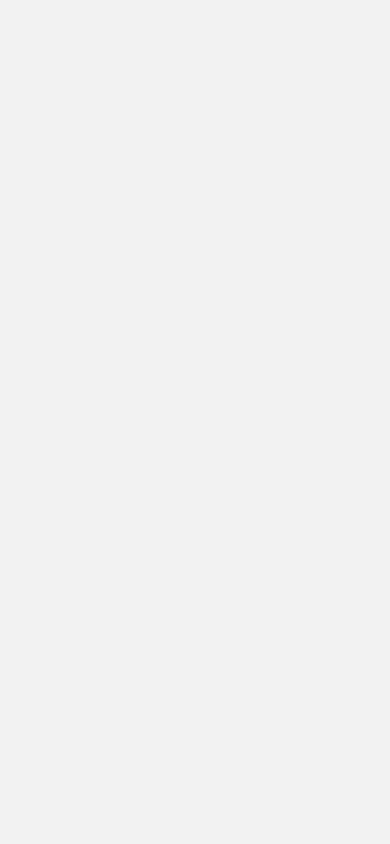
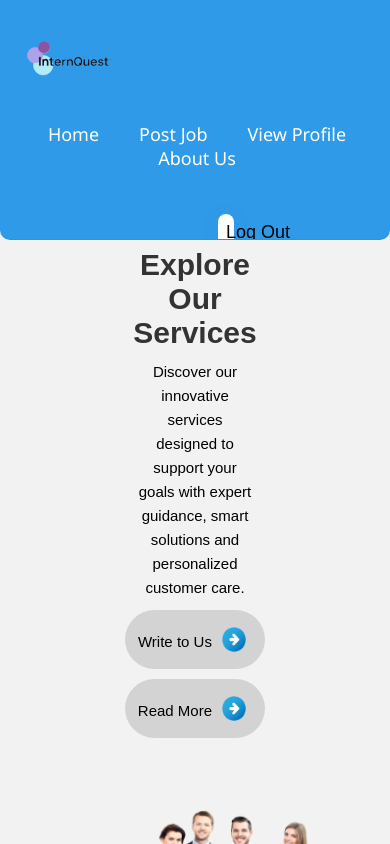
Before and after one commit to kaveenskn/InternQuest-web-Group2, a React (Vite) app: page /emp in a window 390 px wide. Before the commit this address had no page. Built offline with nearby package versions, Linux system fonts and the light colour scheme.

Commit message:
Fix errors

```diff
--- a/package.json
+++ b/package.json
@@ -20,7 +20,7 @@
     "react-dom": "^19.0.0",
     "react-icons": "^5.5.0",
     "react-router-dom": "^7.6.0",
-    "swiper": "^11.2.6"
+    "swiper": "^11.2.8"
   },
   "devDependencies": {
     "@eslint/js": "^9.21.0",
--- a/src/App.jsx
+++ b/src/App.jsx
@@ -9,6 +9,7 @@ import signin from "./component/signin";
 import StudentDashboard from "./pages/StudentDashboard";
 import Login from "./pages/Login";
 import InternshipLandingPage from "./pages/InternshipLandingpage";
+import EmployeeDashboard from "./pages/EmployeeDashboard";
 
 const App = () => {
   return (
@@ -19,6 +20,7 @@ const App = () => {
         <Route path="/job" element={<StudentDashboard />} />
         <Route path="/login" element={<Login />} />
         <Route path="/post" element={<Jobpostform />} />
+        <Route path="/emp" element={<EmployeeDashboard />} />
       </Routes>
     </Router>
   );
--- a/src/component/EmHero.jsx
+++ b/src/component/EmHero.jsx
@@ -7,28 +7,28 @@ import "../styles/emDashboard.css";
 const EmHero = () => {
   return (
     <div className="hero">
-      <div className="hero-container">
+      <div className="hero-content">
         <div className="hero-text">
           <h2>Explore Our Services</h2>
           <p className="hero-description">
             Discover our innovative services designed to support your goals with
             expert guidance, smart solutions and personalized customer care.
           </p>
-        </div>
           <div className="button-group">
             <div className="hero-explore1">
               <p>Write to Us</p>
-            <img src={arrow} alt="" className="style-arrow" />
+              <img src={arrow} alt="arrow" className="style-arrow" />
             </div>
             <div className="hero-explore2">
               <p>Read More</p>
-            <img src={arrow} alt="" className="style-arrow" />
+              <img src={arrow} alt="arrow" className="style-arrow" />
             </div>
           </div>
         </div>
         <div className="image-section">
+          <img src={company} alt="Company" className="styled-image2" />
           <img src={employee} alt="Employee" className="styled-image1" />
-        <img src={company} alt="Company" className="styled-image2" />
+        </div>
       </div>
     </div>
   );
--- a/src/styles/emDashboard.css
+++ b/src/styles/emDashboard.css
@@ -14,6 +14,7 @@
   cursor: pointer;
   padding: 15px 30px;
 }
+
 ul {
   flex: 1;
   list-style: none;
@@ -34,7 +35,7 @@ ul li:hover {
 
 .btn {
   border: none;
-  padding: 10px;
+  padding: 15px;
   white-space: nowrap;
   font-size: 18px;
   font-weight: 500;
@@ -52,8 +53,15 @@ ul li:hover {
 }
 
 .hero {
+  margin-top: 120px;
   text-align: center;
   padding: 2rem;
+}
+
+.hero-content {
+  display: flex;
+  flex-direction: column;
+  align-items: center;
 }
 
 .hero-text {
@@ -67,6 +75,7 @@ ul li:hover {
   font-family: sans-serif;
   color: #333;
   margin-bottom: 10px;
+  display: block; /* Ensure h2 is visible */
 }
 
 .hero-text p {
@@ -141,15 +150,19 @@ ul li:hover {
   border-radius: 10px;
 }
 
+.image-section {
+  width: 100%;
+}
+
 .image-section .styled-image2 {
   position: absolute;
-  top: 0;
+  top: 0; /* Explicitly set top to align with the section */
   right: 0;
   width: 60%;
-  height: 100vh;
+  height: 100vh; /* Reduced from 100vh to prevent excessive height */
   object-fit: cover;
   clip-path: polygon(60% 40%, 120% 0, 100% 100%, 30% 100%);
-  z-index: 2;
+  z-index: 1; /* Lowered z-index to avoid overlapping text */
 }
 
 .image-section .styled-image1 {
@@ -164,9 +177,10 @@ ul li:hover {
   .navbar {
     flex-direction: column;
     height: auto;
-    height: 200px;
+    height: 240px;
     padding: 8px;
     align-items: flex-start;
+    overflow: hidden;
   }
 
   .logo {
@@ -187,18 +201,18 @@ ul li:hover {
   }
 
   .btn {
-    margin: 5px 20px;
+    margin: 30px 40px;
     width: calc(100% - 400px);
-    padding: 10px;
+    padding: 8px;
     margin-left: 210px;
   }
 
   .hero {
-    padding: 1rem;
+    padding: 8rem;
   }
 
   .hero-text h2 {
-    font-size: 25px;
+    font-size: 30px;
   }
 
   .hero-text p {
@@ -218,24 +232,21 @@ ul li:hover {
 
   .hero-explore1,
   .hero-explore2 {
-    height: 50px;
-    width: 40%;
+    margin-top: 0;
+    width: 100%;
     justify-content: center;
-    margin-left: 170px;
     padding-left: 0;
   }
+
   .style-arrow {
     width: 18%;
     background-size: cover;
     border-radius: 10px;
   }
-
   .image-section .styled-image1 {
-    justify-content: center;
-    position: static;
-    clip-path: none;
-    width: 100%;
-    object-fit: contain;
+    width: 150%;
+    margin: 0px auto;
+    display: block;
   }
 
   .image-section .styled-image2 {
```
Also changed, not shown: 1 other file (tests, documents, lock files or other folders). Lines whose indentation alone changed are shown as unchanged.
